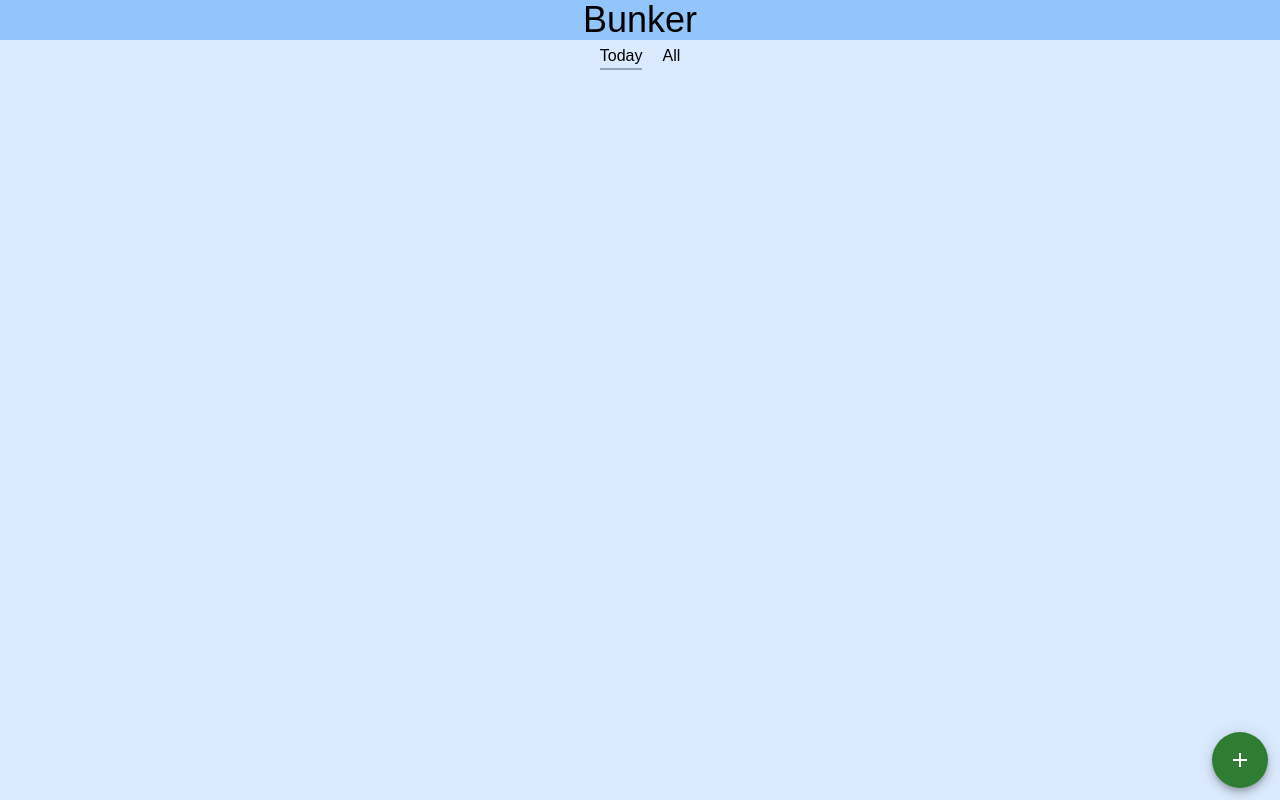
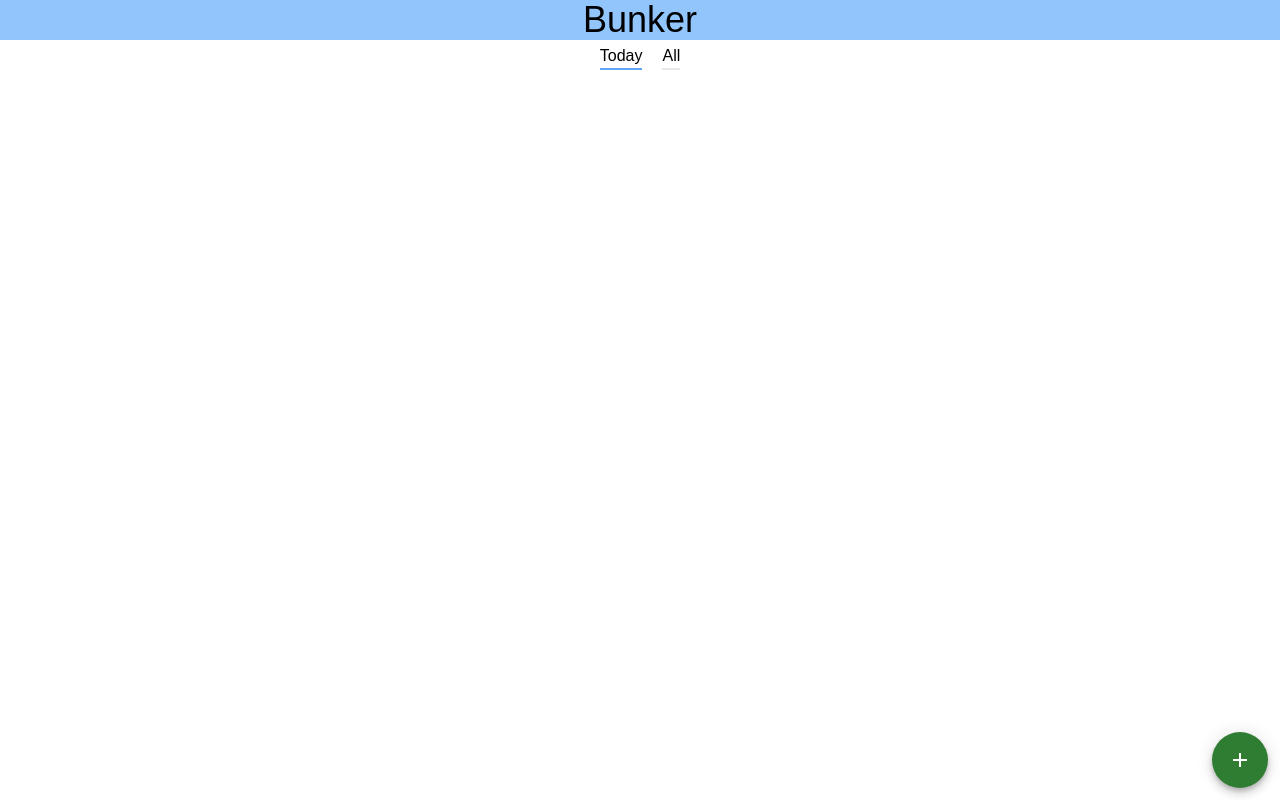
Before and after one commit to suraj-kush/bunker, a React (Create React App) app: page / in a window 1280 px wide. Built offline with nearby package versions, Linux system fonts and the light colour scheme.

Commit message:
update subject input field

```diff
--- a/src/AddSubjectName.js
+++ b/src/AddSubjectName.js
@@ -30,6 +30,7 @@ export default function AddSubjectName(props) {
       present: 0,
       total: 0,
       daysArr: days,
+      date: -1
     };
     console.log(newSubject);
     setSubjects((oldSubjects) => [...oldSubjects, newSubject]);
@@ -43,7 +44,7 @@ export default function AddSubjectName(props) {
       onClose={() => setAddFormDialog(false)}
       style={{ minWidth: "90vw" }}
     >
-      <Card sx={{ maxWidth: 300, width: "90vw", height: 122, padding: 2 }}>
+      <Card sx={{ maxWidth: 300, width: "90vw", height: 125, padding: 2, paddingTop: 3 }}>
         <TextField
           fullWidth
           onChange={handleChange}
--- a/src/App.js
+++ b/src/App.js
@@ -30,7 +30,7 @@ export const App = () => {
       <div className="flex justify-center">
         <button
           className={`mx-2.5 my-1 ${
-            !tab ? "border-b-2 border-slate-400" : "border-b-2 border-blue-100"
+            !tab ? "border-b-2 border-blue-400" : "border-b-2"
           } `}
           onClick={() => setTab(0)}
         >
@@ -38,7 +38,7 @@ export const App = () => {
         </button>
         <button
           className={`mx-2.5 my-1 ${
-            tab ? "border-b-2 border-slate-400" : "border-b-2 border-blue-100"
+            tab ? "border-b-2 border-blue-400" : "border-b-2"
           }`}
           onClick={() => setTab(1)}
         >
--- a/src/EditSubjectName.js
+++ b/src/EditSubjectName.js
@@ -49,7 +49,7 @@ export default function EditSubjectName(props) {
       onClose={() => setEditFormDialog(false)}
       style={{ minWidth: "90vw" }}
     >
-      <Card sx={{ maxWidth: 300, width: "90vw", height: 122, padding: 2 }}>
+      <Card sx={{ maxWidth: 300, width: "90vw", height: 122, padding: 2, paddingTop: 3 }}>
         <TextField
           fullWidth
           onChange={handleChange}
--- a/src/Subject.js
+++ b/src/Subject.js
@@ -18,12 +18,16 @@ const Subject = (props) => {
         />
       );
     else {
-      const { daysArr } = subject;
+      let { daysArr, date } = subject;
 
       if (!daysArr) return null;
+      if(!date) date =-1;
+
+      const d = new Date();
+      let todayDate = d.getDate();
 
       return daysArr.map((day, ind) => {
-        if (ind === dayNumber && day[1] === true)
+        if (ind === dayNumber && day[1] === true && todayDate!==date)
           return (
             <SubjectCard
               key={index}
--- a/src/SubjectCard.js
+++ b/src/SubjectCard.js
@@ -35,7 +35,12 @@ const SubjectCard = (props) => {
           if (newPresent < 0) newPresent = 0;
           let newTotal = subject.total + changeTotal;
           if (newTotal < newPresent) newTotal = newPresent;
-          return { ...subject, present: newPresent, total: newTotal };
+
+          const d = new Date();
+          let todayDate = d.getDate();
+          if(changePresent<0 || changeTotal<0 ) todayDate -= 1;
+
+          return { ...subject, present: newPresent, total: newTotal, date: todayDate };
         }
         return subject;
       });
--- a/src/index.css
+++ b/src/index.css
@@ -10,7 +10,7 @@
 }
 
 body {
-  background-color: rgb(219 234 254);
+  background-color:rgb(255 255 255);
   /* background-color: bg-blue-100 */
   /* font-family: "Roboto Mono", monospace; */
   /* font-family: "Rowdies", cursive; */
```
Also changed, not shown: src/index.js (line endings or trailing spaces).
